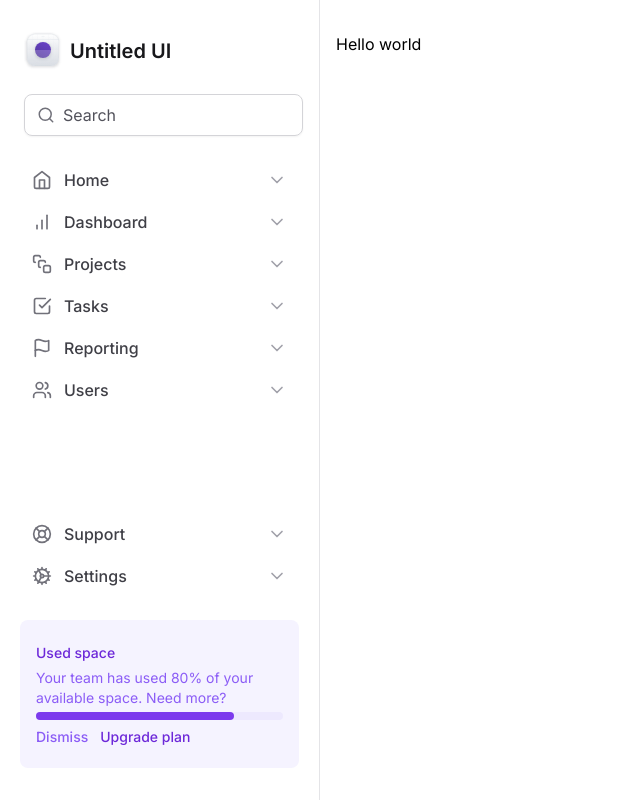
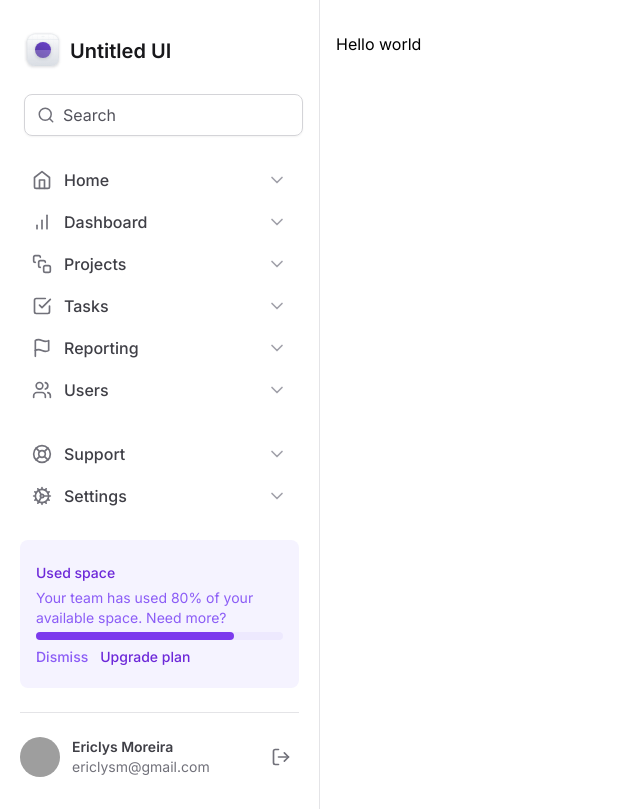
Before and after one commit to ericlys/tailwind-next, a Next.js app: page / in a window 1280 px wide. Shown: the whole page, without its empty margins (0-640 px from the left). Built offline with nearby package versions, Linux system fonts and the light colour scheme; grey boxes are pictures that could not be loaded.

Commit message:
chore: user profile

```diff
--- /dev/null
+++ b/src/app/components/Sidebar/Profile.tsx
@@ -0,0 +1,24 @@
+import { LogOut } from 'lucide-react'
+
+export function Profile() {
+  return (
+    <div className="grid grid-cols-profile items-center gap-3">
+      <img
+        src="https://github.com/ericlys.png"
+        className="h-10 w-10 rounded-full"
+        alt=""
+      />
+      <div className="flex flex-col truncate">
+        <span className="text-sm font-semibold text-zinc-700">
+          Ericlys Moreira
+        </span>
+        <span className="truncate text-sm text-zinc-500">
+          ericlysm@gmail.com
+        </span>
+      </div>
+      <button type="button" className="ml-auto rounded-md p-2 hover:bg-zinc-50">
+        <LogOut className="h-5 w-5 text-zinc-500 " />
+      </button>
+    </div>
+  )
+}
--- a/src/app/components/Sidebar/index.tsx
+++ b/src/app/components/Sidebar/index.tsx
@@ -12,6 +12,7 @@
 import { Logo } from './Logo'
 import { NavItem } from './NavItem'
 import { UsedSpaceWidget } from './UsedSpaceWidget'
+import { Profile } from './Profile'
 
 export function Sidebar() {
   return (
@@ -42,6 +43,10 @@
         </nav>
 
         <UsedSpaceWidget />
+
+        <div className="h-px bg-zinc-200" />
+
+        <Profile />
       </div>
     </aside>
   )
--- a/tailwind.config.ts
+++ b/tailwind.config.ts
@@ -6,6 +6,7 @@
     extend: {
       gridTemplateColumns: {
         app: 'minmax(18rem, 20rem) 1fr',
+        profile: 'max-content 1fr min-content',
       },
       colors: {
         eric: '#8257e6',
```
